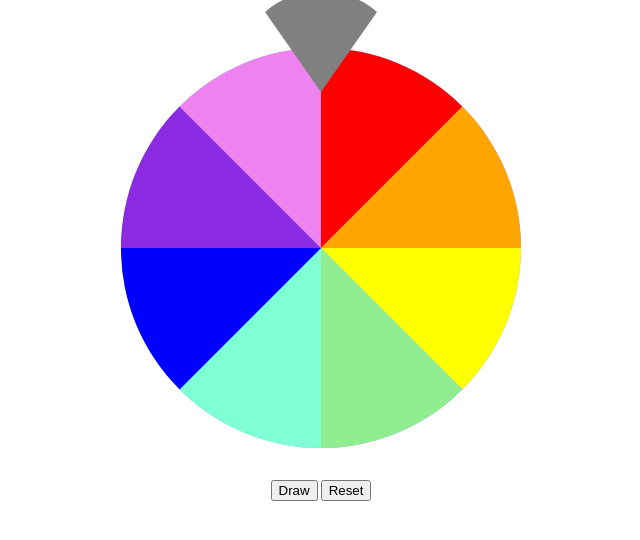
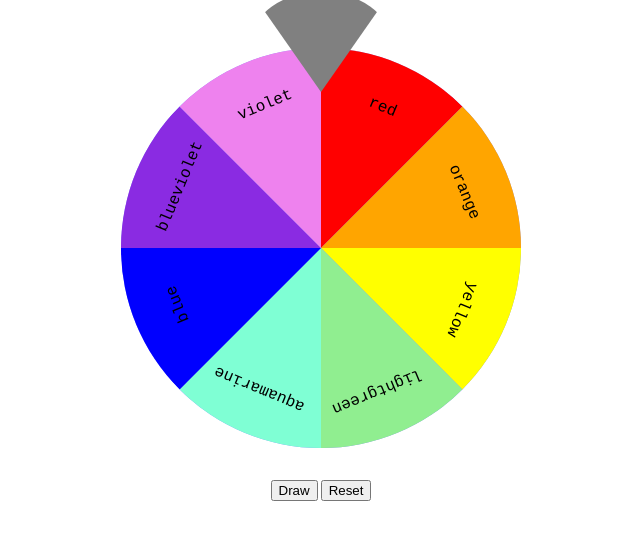
Before and after one commit to HaroldLam/wheel-draw, a plain HTML site: page index.html in a window 1280 px wide. Shown: the whole page, without its empty margins (319-959 px from the left). Drawn offline with nearby package versions, Linux system fonts and the light colour scheme.

Commit message:
Add words for each slices

```diff
--- a/index.css
+++ b/index.css
@@ -118,8 +118,21 @@ body {
   height: 25rem;
   border-radius: 25rem;
   clip: rect(0 12.5rem 25rem 0);
+  transform: rotate(45deg);
   -webkit-transform: rotate(45deg);
-  transform: rotate(45deg);
+}
+
+.page-container .pie-container .pie-wrapper .pie .pie-text {
+  width: 8rem;
+  text-align: center;
+  word-break: break-all;
+  color: black;
+  margin: 3rem 5rem;
+  font-size: 1rem;
+  font-family: monospace;
+  transform: rotate(-22.5deg);
+  -webkit-transform: rotate(-22.5deg);
+  z-index: 999;
 }
 
 .page-container .pie-container .pie-wrapper .pie1 {
--- a/index.html
+++ b/index.html
@@ -17,28 +17,44 @@
 		</div>
 		<div class="pie-container">
 			<div id="pie-slice1" class="pie-wrapper">
-				<div class="pie pie1"></div>
+				<div class="pie pie1">
+					<div class="pie-text">red</div>
+				</div>
 			</div>
 			<div id="pie-slice2" class="pie-wrapper">
-				<div class="pie pie2"></div>
+				<div class="pie pie2">
+					<div class="pie-text">orange</div>
+				</div>
 			</div>
 			<div id="pie-slice3" class="pie-wrapper">
-				<div class="pie pie3"></div>
+				<div class="pie pie3">
+					<div class="pie-text">yellow</div>
+				</div>
 			</div>
 			<div id="pie-slice4" class="pie-wrapper">
-				<div class="pie pie4"></div>
+				<div class="pie pie4">
+					<div class="pie-text">lightgreen</div>
+				</div>
 			</div>
 			<div id="pie-slice5" class="pie-wrapper">
-				<div class="pie pie5"></div>
+				<div class="pie pie5">
+					<div class="pie-text">aquamarine</div>
+				</div>
 			</div>
 			<div id="pie-slice6" class="pie-wrapper">
-				<div class="pie pie6"></div>
+				<div class="pie pie6">
+					<div class="pie-text">blue</div>
+				</div>
 			</div>
 			<div id="pie-slice7" class="pie-wrapper">
-				<div class="pie pie7"></div>
+				<div class="pie pie7">
+					<div class="pie-text">blueviolet</div>
+				</div>
 			</div>
 			<div id="pie-slice8" class="pie-wrapper">
-				<div class="pie pie8"></div>
+				<div class="pie pie8">
+					<div class="pie-text">violet</div>
+				</div>
 			</div>
 		</div>
 		<div class="button-wrapper">
```
